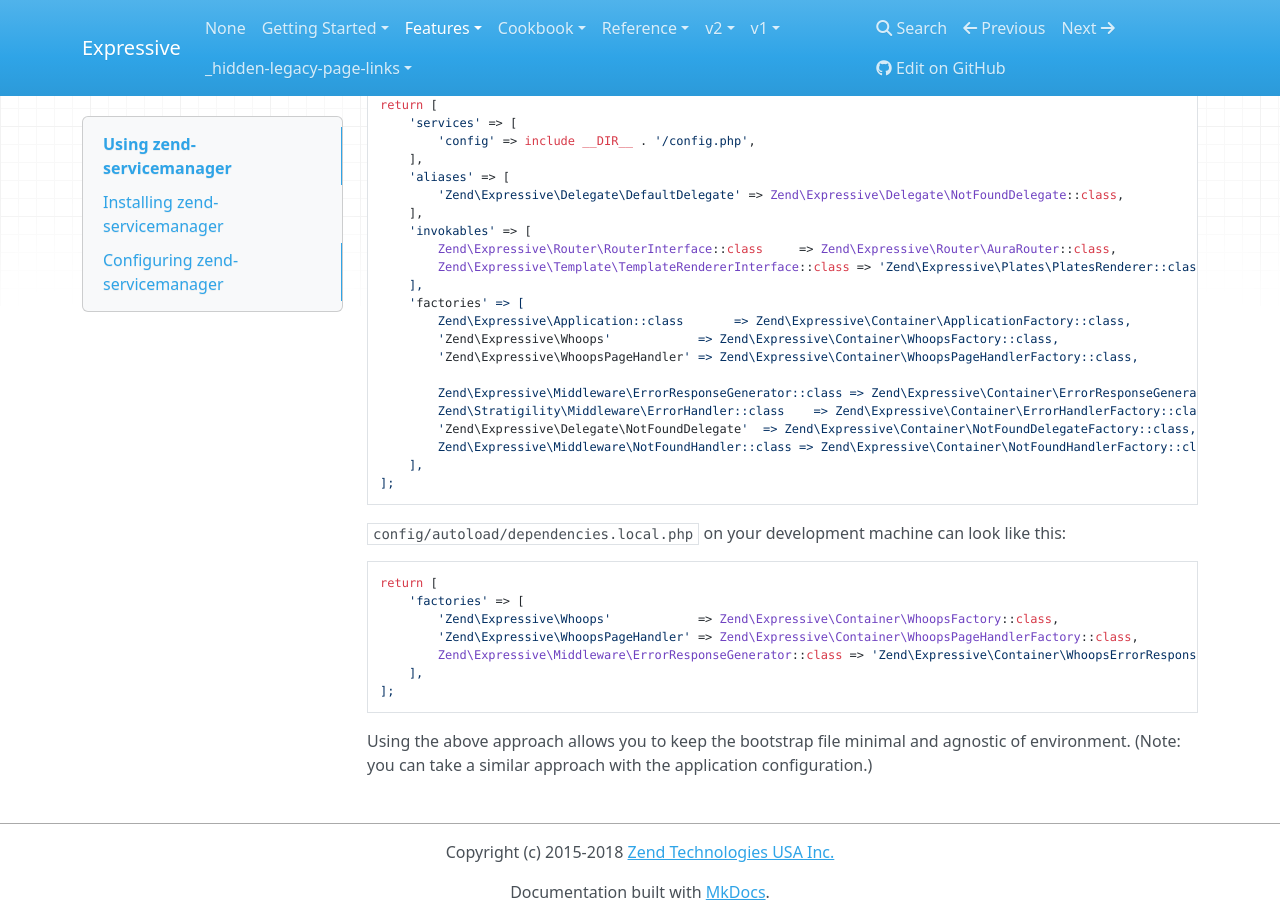
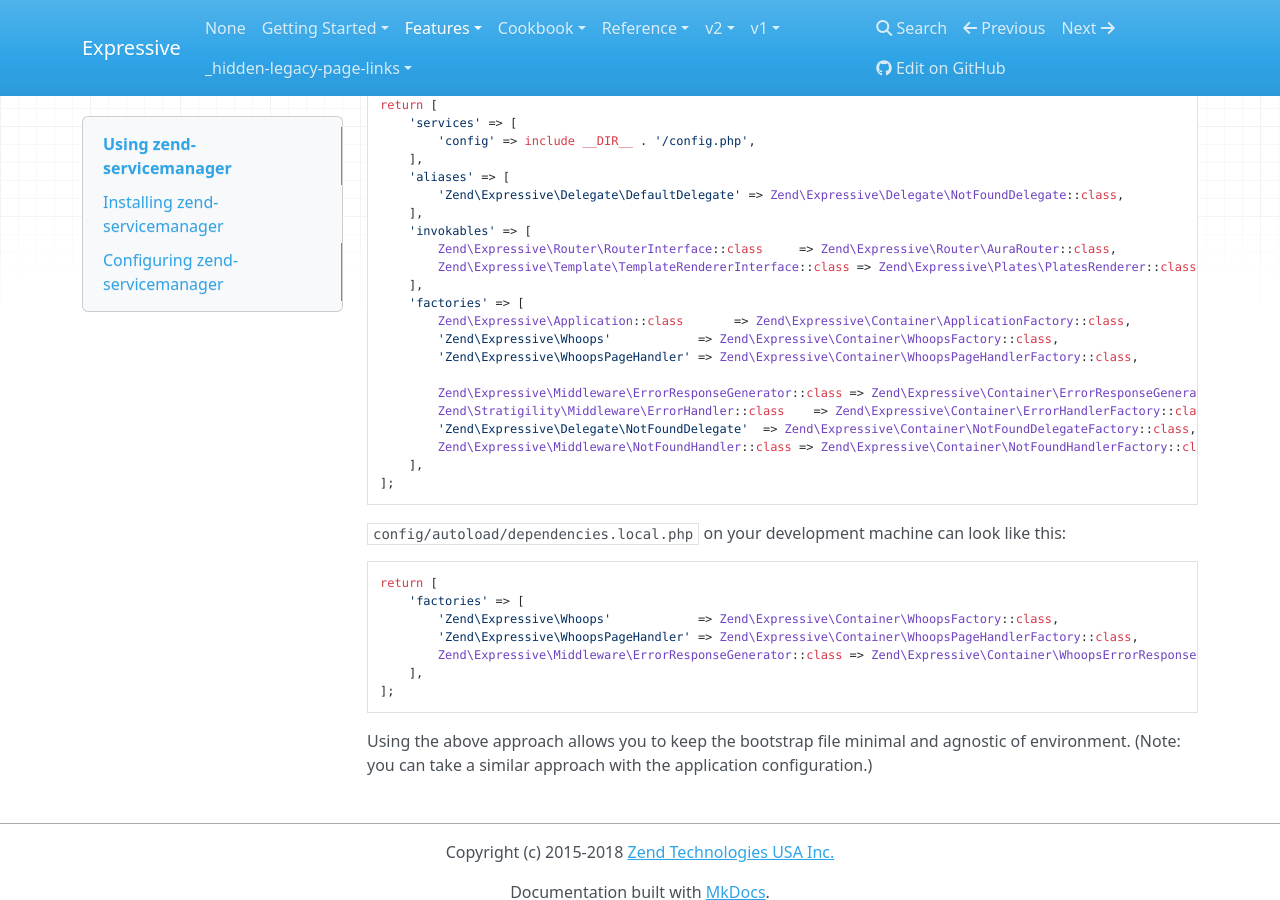
Before and after one commit to zendframework/zend-expressive, an MkDocs documentation site: the page built from docs/book/v3/features/container/zend-servicemanager.md, in a window 1280 px wide and 900 px high, scrolled down 4501 px. Built offline with MkDocs 1.6.1, drawn with Linux system fonts in a browser that asks for light colours; nearby versions of some CDN libraries; old or Windows-style settings are respelled for this version of MkDocs; some of the changed text lies outside the part shown.

Commit message:
Syntax fixes

````diff
--- a/docs/book/v3/features/container/zend-servicemanager.md
+++ b/docs/book/v3/features/container/zend-servicemanager.md
@@ -169,7 +169,7 @@
     ],
     'invokables' => [
         Zend\Expressive\Router\RouterInterface::class     => Zend\Expressive\Router\AuraRouter::class,
-        Zend\Expressive\Template\TemplateRendererInterface::class => 'Zend\Expressive\Plates\PlatesRenderer::class
+        Zend\Expressive\Template\TemplateRendererInterface::class => Zend\Expressive\Plates\PlatesRenderer::class
     ],
     'factories' => [
         Zend\Expressive\Application::class       => Zend\Expressive\Container\ApplicationFactory::class,
@@ -258,7 +258,7 @@
     ],
     'invokables' => [
         Zend\Expressive\Router\RouterInterface::class     => Zend\Expressive\Router\AuraRouter::class,
-        Zend\Expressive\Template\TemplateRendererInterface::class => 'Zend\Expressive\Plates\PlatesRenderer::class
+        Zend\Expressive\Template\TemplateRendererInterface::class => Zend\Expressive\Plates\PlatesRenderer::class
     ],
     'factories' => [
         Zend\Expressive\Application::class       => Zend\Expressive\Container\ApplicationFactory::class,
@@ -281,7 +281,7 @@
     'factories' => [
         'Zend\Expressive\Whoops'            => Zend\Expressive\Container\WhoopsFactory::class,
         'Zend\Expressive\WhoopsPageHandler' => Zend\Expressive\Container\WhoopsPageHandlerFactory::class,
-        Zend\Expressive\Middleware\ErrorResponseGenerator::class => 'Zend\Expressive\Container\WhoopsErrorResponseGeneratorFactory::class,
+        Zend\Expressive\Middleware\ErrorResponseGenerator::class => Zend\Expressive\Container\WhoopsErrorResponseGeneratorFactory::class,
     ],
 ];
 ```
````
